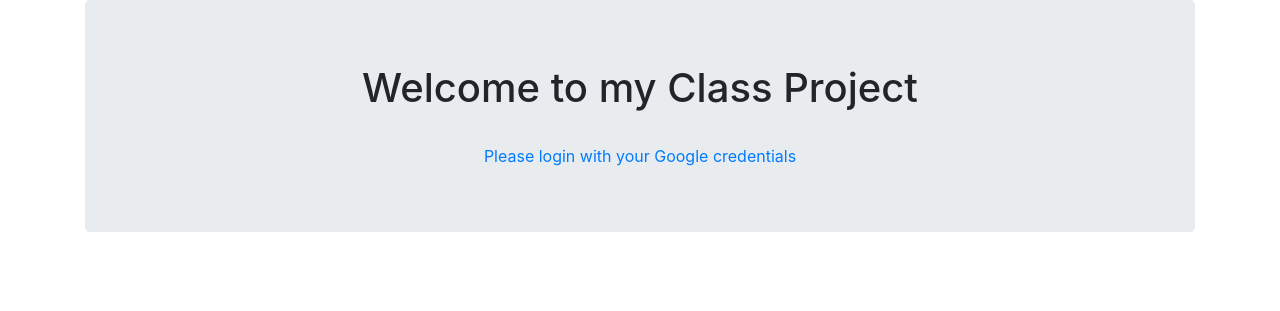
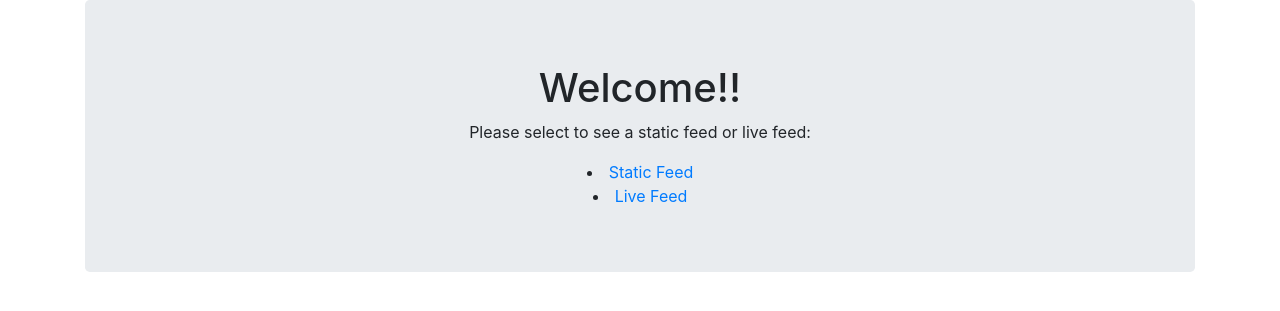
Before and after one commit to Winterlord8/CNT4713-Class_Project, a Flask app: page / in a window 1280 px wide. Shown: the top 311 px of the page. Run offline with Flask 2, Linux system fonts and the light colour scheme; some libraries are stand-ins or nearby versions.

Commit message:
please work

```diff
--- a/app.py
+++ b/app.py
@@ -1,42 +1,58 @@
-# import os
-# os.environ['OAUTHLIB_INSECURE_TRANSPORT'] = '1'
-# os.environ['OAUTHLIB_RELAX_TOKEN_SCOPE'] = '1'
+import os
+os.environ['OAUTHLIB_INSECURE_TRANSPORT'] = '1'
+os.environ['OAUTHLIB_RELAX_TOKEN_SCOPE'] = '1'
 
 # implement other auth method
 
 import cv2
 from flask import Flask, redirect, url_for, render_template, Response
 from flask_socketio import SocketIO
-from flask_dance.contrib.google import make_google_blueprint, google
+# from flask_dance.contrib.google import make_google_blueprint, google
 
 app = Flask(__name__)
 app.config['SECRET_KEY'] = 'mysecret'
 socketio = SocketIO(app)
 camera = cv2.VideoCapture(0)
 
-blueprint = make_google_blueprint(client_id='56700923608-f692rhb11m2qrp8csahn298g2ri3qq5q.apps.googleusercontent.com', client_secret='yesM8mmWGcCMlnFkOzYD8G7g', scope=['profile', 'email'])
+# blueprint = make_google_blueprint(client_id='56700923608-f692rhb11m2qrp8csahn298g2ri3qq5q.apps.googleusercontent.com', client_secret='yesM8mmWGcCMlnFkOzYD8G7g', offline=True scope=['profile', 'email'])
 
-socketio.register_blueprint(blueprint, url_prefix='/login')
+# app.register_blueprint(blueprint, url_prefix='/login')
+
+# login_manager = LoginManager()
+#
+# login_manager.login_view = "login"
+#
+# @app.route('/login', methods=['GET', 'POST'])
+# def login():
+#
+#     form = LoginForm()
+#     if form.validate_on_submit():
+#         return redirect('main_page.html')
+#     else:
+#         render_template('login')
 
 @app.route('/')
 def index():
-    if google.authorized:
-        resp = google.get('/oauth2/v2/userinfo')
-        assert resp.ok, resp.text
-        name = resp.json()['name']
-
-        return render_template('main_page.html', name=name)
-    else:
-        return render_template('home.html')
+    return render_template("main_page.html")
+    # if google.authorized:
+    #     resp = google.get('/oauth2/v2/userinfo')
+    #     assert resp.ok, resp.text
+    #     name = resp.json()['name']
+    #
+    #     return render_template('main_page.html', name=name)
+    # else:
+    #     return render_template('home.html')
 
 
 @app.route('/static_feed')
 def static_feed():
-        resp = google.get('/oauth2/v2/userinfo')
-        assert resp.ok, resp.text
-        name = resp.json()['name']
 
-        return render_template('staticfeed.html', name=name)
+    return render_template('staticfeed.html')
+        # resp = google.get('/oauth2/v2/userinfo')
+        # assert resp.ok, resp.text
+        # name = resp.json()['name']
+        #
+        # return render_template('staticfeed.html', name=name)
 
 
 def gen_frames():
@@ -58,23 +74,25 @@ def video_feed():
 
 @app.route('/live_feed')
 def live_feed():
-    resp = google.get('/oauth2/v2/userinfo')
-    assert resp.ok, resp.text
-    name = resp.json()['name']
 
-    return render_template('live_feed.html', name=name)
+    return render_template('live_feed.html')
+    # resp = google.get('/oauth2/v2/userinfo')
+    # assert resp.ok, resp.text
+    # name = resp.json()['name']
+    #
+    # return render_template('live_feed.html', name=name)
 
 
-@app.route('/login/google')
-def login():
-    if not google.authorized:
-        return render_template(url_for('google.login'))
-    resp = google.get('/oauth2/v2/userinfo')
-    assert resp.ok, resp.text
-    name = resp.json()['name']
-
-    return redirect('main_page.html', name=name)
+# @app.route('/login/google')
+# def login():
+#     if not google.authorized:
+#         return render_template(url_for('google.login'))
+#     resp = google.get('/oauth2/v2/userinfo')
+#     assert resp.ok, resp.text
+#     name = resp.json()['name']
+#
+#     return redirect('main_page.html', name=name)
 
 
 if __name__ == '__main__':
-    socketio.run(app, host="0.0.0.0", port="8080")
+    socketio.run(app)
--- a/templates/main_page.html
+++ b/templates/main_page.html
@@ -1,7 +1,7 @@
 {% extends "base.html" %}
 {% block content %}
 <div class="jumbotron">
-  <h1>Welcome {{name}}!!</h1>
+  <h1>Welcome!!</h1>
   <p>Please select to see a static feed or live feed:</p>
   <li>
     <a href="{{url_for('static_feed')}}">Static Feed</a>
```
Also changed, not shown: requirements.txt (+10 -1 lines).
